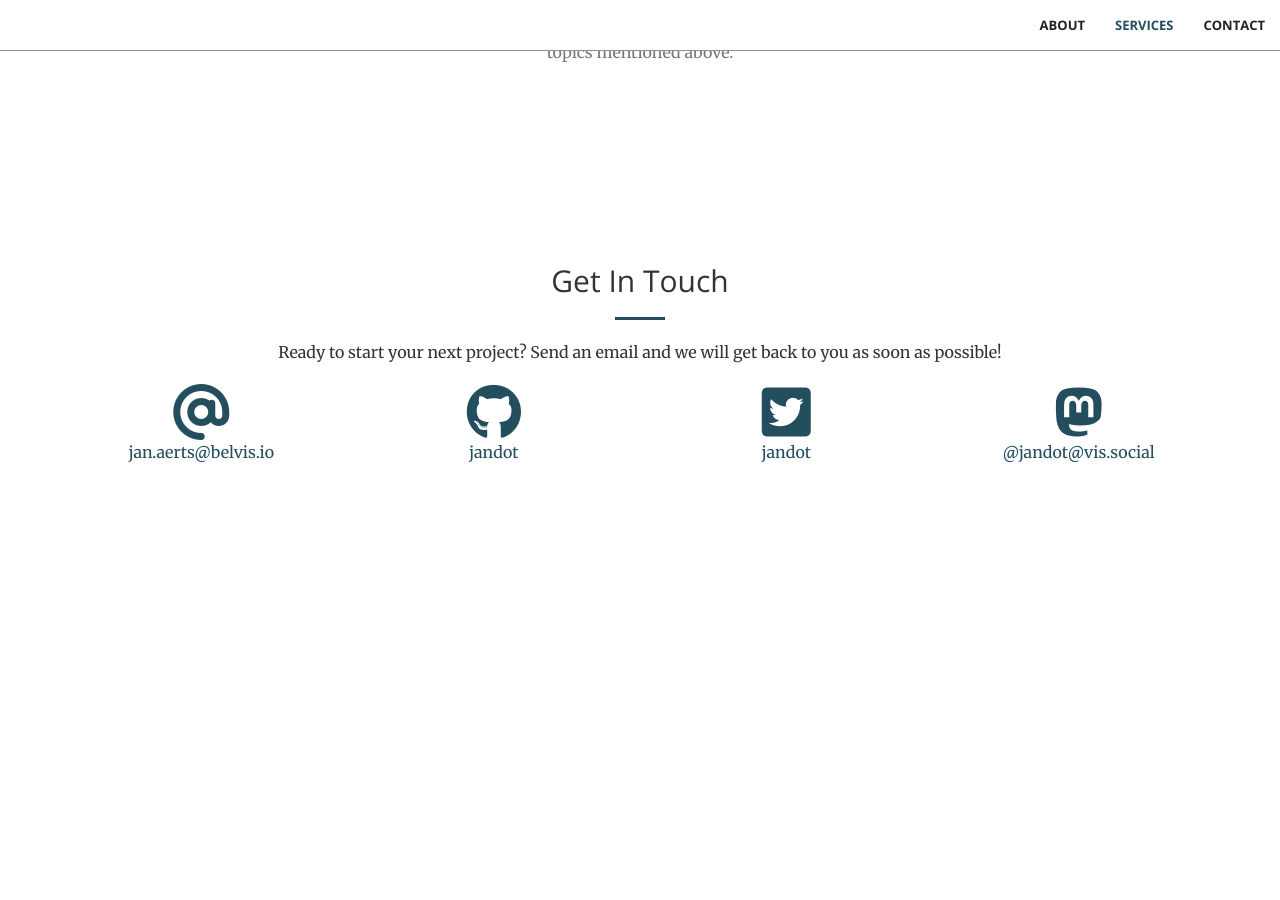
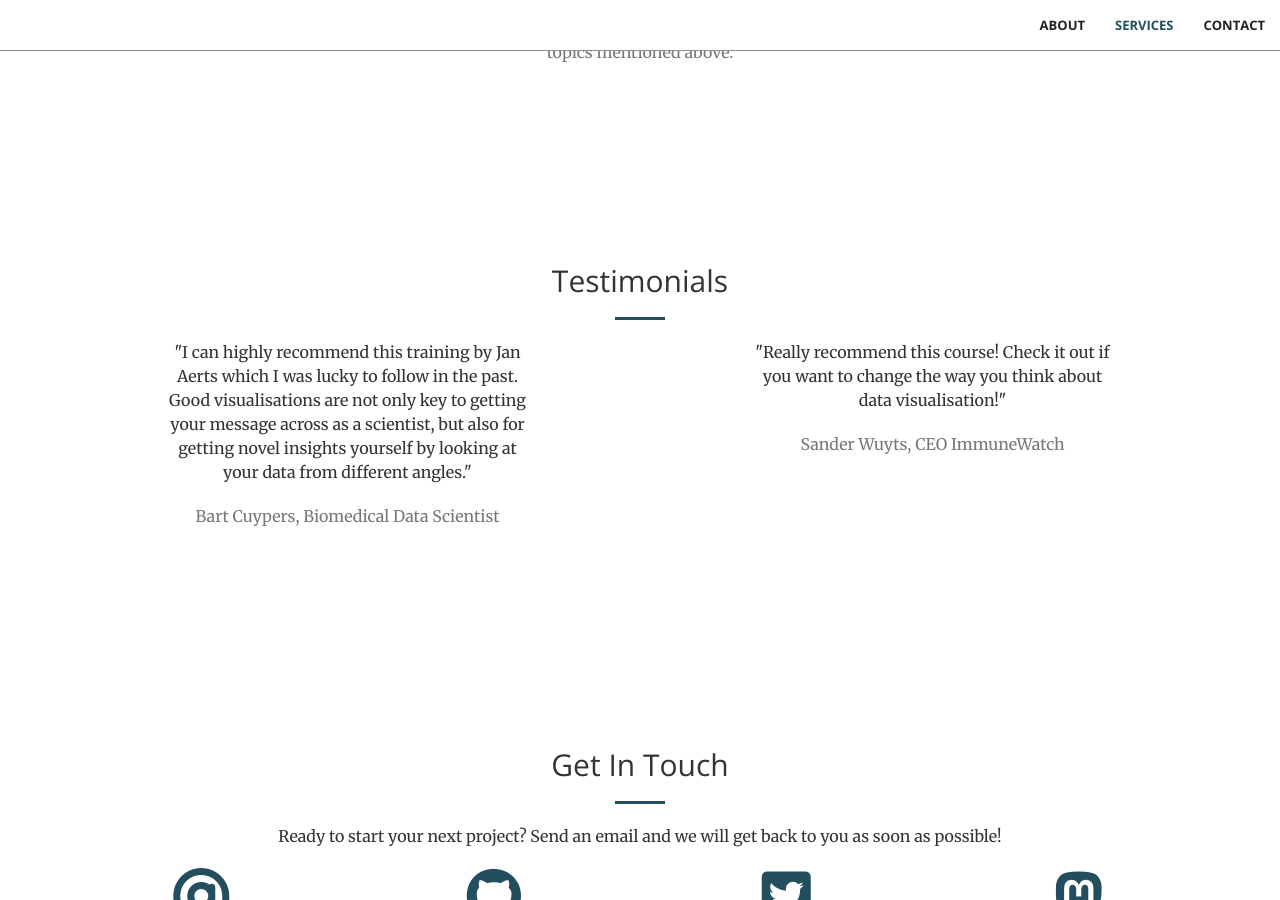
Before and after one commit to belvis-aerts/belvis-aerts.github.io, a Jekyll site: the page built from index.md, in a window 1280 px wide and 900 px high, scrolled down 2089 px. Built offline with Jekyll 4.4.1, drawn with Linux system fonts in a browser that asks for light colours; before the commit the page ends 2673 px from its top, so only the background shows below that.

Commit message:
Added testimonials from Sander Wuyts and Bart Cuypers

```diff
--- /dev/null
+++ b/_includes/testimonials.html
@@ -0,0 +1,31 @@
+<section id="testimonials">
+    <div class="container">
+        <div class="row">
+            <div class="col-lg-12 text-center">
+                <h2 class="section-heading">Testimonials</h2>
+                <hr class="primary">
+            </div>
+        </div>
+    </div>
+    <div class="container">
+        <div class="row">
+            <div class="col-lg-4 col-lg-offset-1 text-center">
+                <p class="italic">
+                    "I can highly recommend this training by Jan Aerts which I was lucky to follow in the past. Good visualisations are not only key to getting your message across as a scientist, but also for getting novel insights yourself by looking at your data from different angles."
+                </p>
+                <p class="text-muted">
+                    Bart Cuypers, Biomedical Data Scientist
+                </p>
+            </div>
+            <div class="col-lg-4 col-lg-offset-2 text-center">
+                <p class="font-light">
+                    "Really recommend this course! Check it out if you want to change the way you think about data visualisation!"
+                </p>
+                <p class="text-muted">
+                    Sander Wuyts, CEO ImmuneWatch
+                </p>
+            </div>
+        </div>
+
+    </div>
+</section>
--- a/_layouts/front.html
+++ b/_layouts/front.html
@@ -17,6 +17,7 @@
   {% include header.html %}
   {% include call-to-action.html %}
   {% include services.html %}
+  {% include testimonials.html %}
   <!-- {% include portfolio.html %} -->
   <!-- {% include aside.html %} -->
   {% include contact.html %}
```
